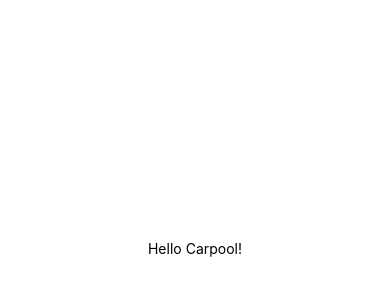
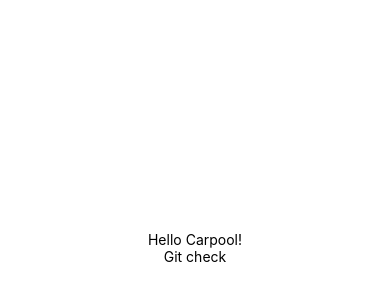
Before and after one commit to owaissultan3000/Frontend_Pool, a React Native app: screen / in a window 390 px wide. Shown: the part 174-474 px from the top of the page. Built offline with nearby package versions, Linux system fonts and the light colour scheme.

Commit message:
git check

```diff
--- a/App.js
+++ b/App.js
@@ -5,6 +5,7 @@ export default function App() {
   return (
     <View style={styles.container}>
       <Text>Hello Carpool!</Text>
+      <Text>Git check</Text>
     </View>
   );
 }
```
